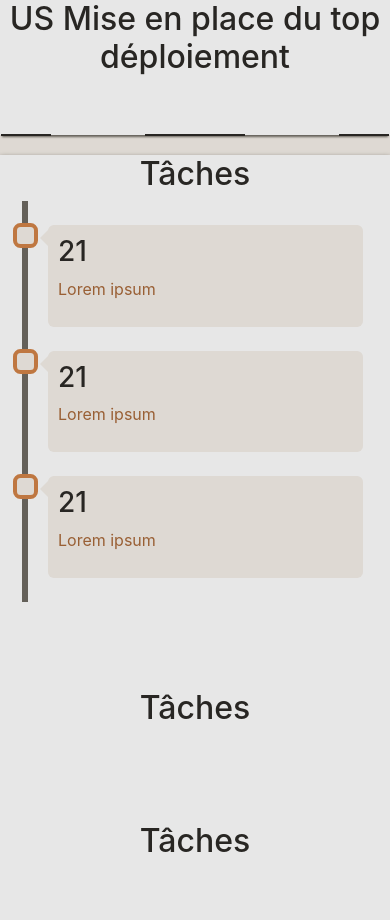
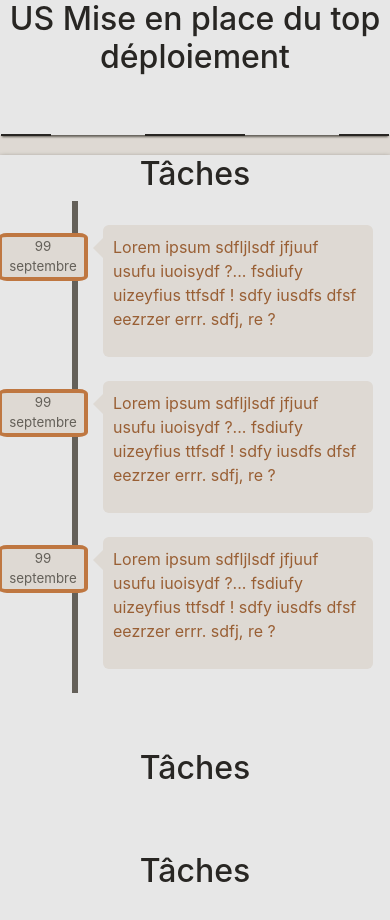
Before and after one commit to Scorbutics/RTCVisualizer, an Angular app in the folder rtc-visualizer/: page /us in a window 390 px wide. Shown: the top 920 px of the page. Built offline with nearby package versions, Linux system fonts and the light colour scheme; a web font is replaced by a local one.

Commit message:
Feat(timeline) : passage de la date dans la bande verticale

```diff
--- a/rtc-visualizer/src/app/pages/usPage/usPage.component.html
+++ b/rtc-visualizer/src/app/pages/usPage/usPage.component.html
@@ -1,5 +1,5 @@
 <div class="row" style="height:800px;">
-	<named-block class="col-md-3">
+	<named-block class="col-md-6">
 		<timeline>
 		</timeline>
 	</named-block>
--- a/rtc-visualizer/src/app/timeline/timeline.component.less
+++ b/rtc-visualizer/src/app/timeline/timeline.component.less
@@ -14,7 +14,7 @@
 .timeline {
 	position: relative;
 	max-width: 1200px;
-	margin: 0 10px;
+	margin: 0 80px;
 }
 
 /* The actual timeline (the vertical ruler) */
@@ -36,24 +36,11 @@
 	background-color: inherit;
 }
 
-/* The circles on the timeline */
-.container::after {
-	content: '';
-	position: absolute;
-	width: 25px;
-	height: 25px;
-	right: -17px;
-	background-color: @cardColor;
-	border: 4px solid @chipBorder;
-	top: 30px;
-	border-radius: 30%;
-	z-index: 1;
-}
-
 /* Place the container to the right */
 .right {
 	left: 3px;
 	margin-left:0;
+	height:90px;
 }
 
 /* Add arrows to the right container (pointing left) */
@@ -70,20 +57,18 @@
 	border-color: transparent @cardColor transparent transparent;
 }
 
-/* Fix the circle for containers on the right side */
-.right::after {
-	left: -25px;
-}
 
-.right:nth-child(1) {
+.right {
 	margin-left: 10px;
+	padding:0;
+
 }
 
 /* Media queries - Responsive timeline on screens less than 600px wide */
-@media screen and (max-width: 600px) {
+@media screen and (max-width: 770px) {
 /* Place the timelime to the left */
 	.timeline::after {
-		left: 5px;
+		left: 55px;
 	}
 
 	/* The actual timeline (the vertical ruler) */
@@ -102,7 +87,7 @@
 
 /* Make sure that all arrows are pointing leftwards */
 	.container::before {
-		left: 20px;
+		left: 10px;
 		border: medium solid @cardColor;
 		border-width: 10px 10px 10px 0;
 		border-color: transparent @cardColor transparent transparent;
@@ -110,8 +95,8 @@
 
 /* Make all right containers behave like the left ones */
 	.right {
-		left: -7px;
 		margin-left:0;
+		margin-right: 0;
 	}
 
 	.right::before {
@@ -121,7 +106,7 @@
 		top: 35px;
 		width: 0;
 		z-index: 1;
-		left: 2px;
+		left: 45px;
 		border: medium solid @cardColor;
 		border-width: 10px 10px 10px 0;
 		border-color: transparent @cardColor transparent transparent;
--- a/rtc-visualizer/src/app/timeline/timelineEntry.component.html
+++ b/rtc-visualizer/src/app/timeline/timelineEntry.component.html
@@ -1,4 +1,5 @@
+<p class="datePoint">{{date}}</p>
+
 <div class="content">
-    <h3>{{date}}</h3>
     <p>{{text}}</p>
 </div>
--- a/rtc-visualizer/src/app/timeline/timelineEntry.component.less
+++ b/rtc-visualizer/src/app/timeline/timelineEntry.component.less
@@ -1,9 +1,12 @@
 @import '../../globalColoring.less';
+
+@responsiveWidth : 770px;
 
 @cardColor: @themeColorArea;
 @lineColor : @themeColorOutline;
 @chipBorder : @themeColorHighlight;
 @textColor : @themeColorWriting;
+@dateColor : @themeColorOutline;
 
 /* The actual content */
 .content {
@@ -12,13 +15,29 @@
 	background-color: @cardColor;
 	position: relative;
 	border-radius: 6px;
-}
-@media screen and (max-width: 600px) {
-	.content {
-		margin-left:35px;
-		padding: 10px 10px;
-		background-color: @cardColor;
-		position: relative;
-		border-radius: 6px;
+	min-width: 50px;
+
+	@media screen and (max-width: @responsiveWidth) {
+		margin-left:80px;
 	}
 }
+
+.datePoint{
+	position: absolute;
+	right: 0px;
+	color : @dateColor;
+	background-color: @cardColor;
+	border: 4px solid @chipBorder;
+	top: 30px;
+	border-radius: 10%;
+	z-index: 1;
+	width: 90px;
+	font-size: smaller;
+	text-align: center;
+	margin:0;
+	padding:0;
+
+	@media screen and (max-width: @responsiveWidth) {
+		left :-50px;
+	}
+}
--- a/rtc-visualizer/src/app/timeline/timelineEntry.component.ts
+++ b/rtc-visualizer/src/app/timeline/timelineEntry.component.ts
@@ -12,7 +12,7 @@ export class TimelineEntryComponent {
     @HostBinding('class.right')
     private rightClass: boolean = true;
 
-    private date:string = "21";
-    private text:string = "Lorem ipsum";
+    private date:string = "99 septembre";
+    private text:string = "Lorem ipsum sdfljlsdf jfjuuf usufu iuoisydf ?... fsdiufy uizeyfius ttfsdf ! sdfy iusdfs dfsf eezrzer errr. sdfj, re ?";
 
 }
```
Also changed, not shown: 1 other file (tests, documents, lock files or other folders).
